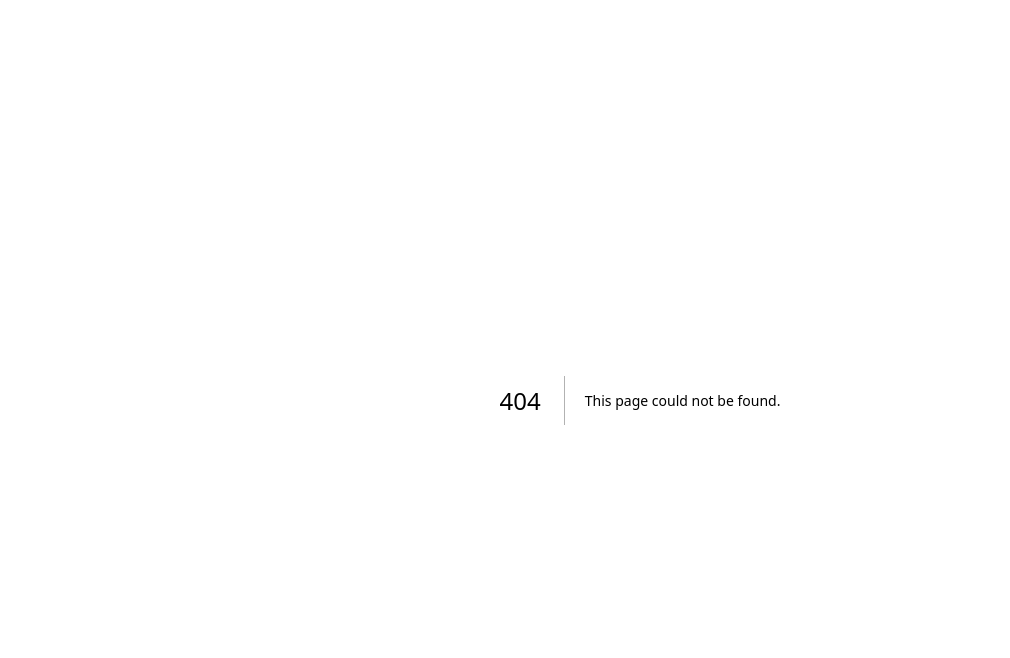
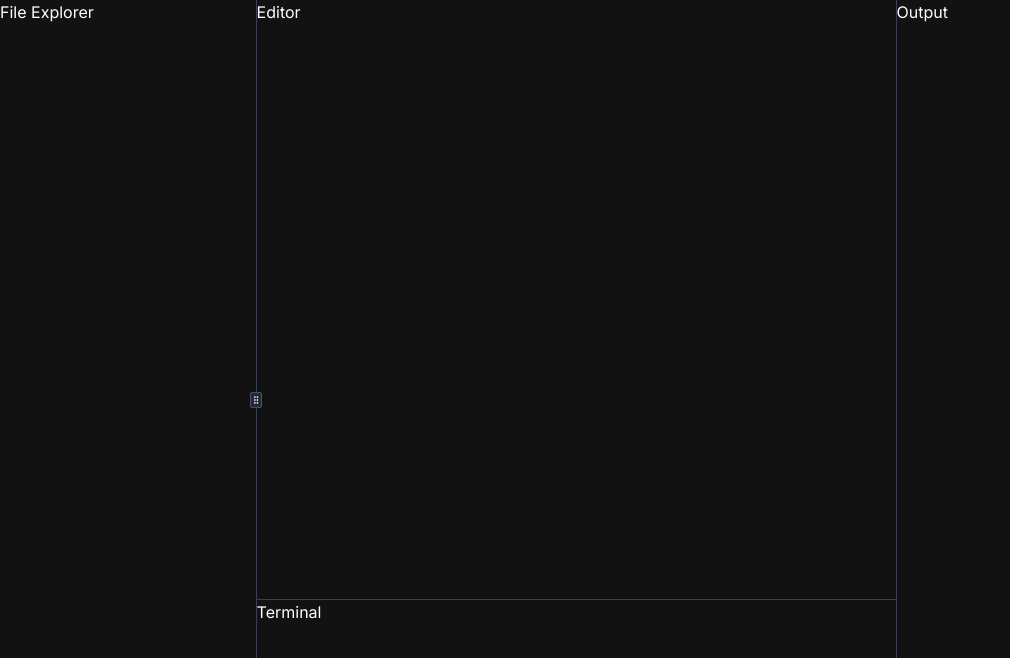
Before and after one commit to logsbydeepak/coedit, a Next.js app in the folder apps/frontend/: page /ide in a window 1280 px wide. Before the commit this address had no page. Shown: the top 658 px of the page, without its empty margins (0-1010 px from the left). Built offline with nearby package versions, Linux system fonts and the light colour scheme.

Commit message:
add IDE layout

```diff
--- a/apps/frontend/package.json
+++ b/apps/frontend/package.json
@@ -10,9 +10,12 @@
   },
   "dependencies": {
     "@monaco-editor/react": "^4.6.0",
+    "lucide-react": "^0.363.0",
     "next": "14.1.4",
     "react": "^18",
     "react-dom": "^18",
+    "react-resizable-panels": "^2.0.16",
+    "tailwind-merge": "^2.2.2",
     "xterm": "^5.3.0",
     "xterm-addon-attach": "^0.9.0",
     "xterm-addon-webgl": "^0.16.0"
--- /dev/null
+++ b/apps/frontend/src/app/ide/page.tsx
@@ -0,0 +1,55 @@
+'use client'
+
+import {
+  ResizableHandle,
+  ResizablePanel,
+  ResizablePanelGroup,
+} from '@/components/ui/resizable'
+
+export default function Page() {
+  return (
+    <ResizablePanelGroup direction="horizontal" className="absolute">
+      <ResizablePanel defaultSize={20}>
+        <FileExplorer />
+      </ResizablePanel>
+
+      <ResizableHandle withHandle />
+
+      <ResizablePanel defaultSize={50}>
+        <ResizablePanelGroup direction="vertical">
+          <ResizablePanel defaultSize={75}>
+            <Editor />
+          </ResizablePanel>
+
+          <ResizableHandle />
+
+          <ResizablePanel defaultSize={25}>
+            <Terminal />
+          </ResizablePanel>
+        </ResizablePanelGroup>
+      </ResizablePanel>
+
+      <ResizableHandle />
+
+      <ResizablePanel defaultSize={30}>
+        <Output />
+      </ResizablePanel>
+    </ResizablePanelGroup>
+  )
+}
+
+function Terminal() {
+  return <h1>Terminal</h1>
+}
+
+function Editor() {
+  return <h1>Editor</h1>
+}
+
+function FileExplorer() {
+  return <h1>File Explorer</h1>
+}
+
+function Output() {
+  return <h1>Output</h1>
+}
--- a/apps/frontend/src/app/page.tsx
+++ b/apps/frontend/src/app/page.tsx
@@ -2,7 +2,6 @@
 
 import dynamic from 'next/dynamic'
 import React, { useState } from 'react'
-import TextEdit from '@/components/editor'
 
 const Terminal = dynamic(() => import('@/components/terminal'), { ssr: false })
 
@@ -36,7 +35,6 @@
       </form>
 
       {showTerminal && <Terminal WS_URL={WS_URL} />}
-      <TextEdit />
     </div>
   )
 }
--- /dev/null
+++ b/apps/frontend/src/components/ui/resizable.tsx
@@ -0,0 +1,44 @@
+'use client'
+
+import { cn } from '@/utils/style'
+import { GripVertical } from 'lucide-react'
+import * as ResizablePrimitive from 'react-resizable-panels'
+
+const ResizablePanelGroup = ({
+  className,
+  ...props
+}: React.ComponentProps<typeof ResizablePrimitive.PanelGroup>) => (
+  <ResizablePrimitive.PanelGroup
+    className={cn(
+      'flex h-full w-full data-[panel-group-direction=vertical]:flex-col',
+      className
+    )}
+    {...props}
+  />
+)
+
+const ResizablePanel = ResizablePrimitive.Panel
+
+const ResizableHandle = ({
+  withHandle,
+  className,
+  ...props
+}: React.ComponentProps<typeof ResizablePrimitive.PanelResizeHandle> & {
+  withHandle?: boolean
+}) => (
+  <ResizablePrimitive.PanelResizeHandle
+    className={cn(
+      'relative flex w-px items-center justify-center bg-gray-700 after:absolute after:inset-y-0 after:left-1/2 after:w-1 after:-translate-x-1/2 focus-visible:outline-none focus-visible:ring-1 focus-visible:ring-ring focus-visible:ring-offset-1 data-[panel-group-direction=vertical]:h-px data-[panel-group-direction=vertical]:w-full data-[panel-group-direction=vertical]:after:left-0 data-[panel-group-direction=vertical]:after:h-1 data-[panel-group-direction=vertical]:after:w-full data-[panel-group-direction=vertical]:after:-translate-y-1/2 data-[panel-group-direction=vertical]:after:translate-x-0 [&[data-panel-group-direction=vertical]>div]:rotate-90',
+      className
+    )}
+    {...props}
+  >
+    {withHandle && (
+      <div className="z-10 flex h-4 w-3 items-center justify-center rounded-sm border border-gray-600 bg-gray-800">
+        <GripVertical className="h-2.5 w-2.5" />
+      </div>
+    )}
+  </ResizablePrimitive.PanelResizeHandle>
+)
+
+export { ResizablePanelGroup, ResizablePanel, ResizableHandle }
--- /dev/null
+++ b/apps/frontend/src/utils/style.ts
@@ -0,0 +1,5 @@
+import { ClassNameValue, twJoin, twMerge } from 'tailwind-merge'
+
+export function cn(...args: ClassNameValue[]) {
+  return twMerge(twJoin(...args))
+}
```
Also changed, not shown: 1 other file (tests, documents, lock files or other folders).
